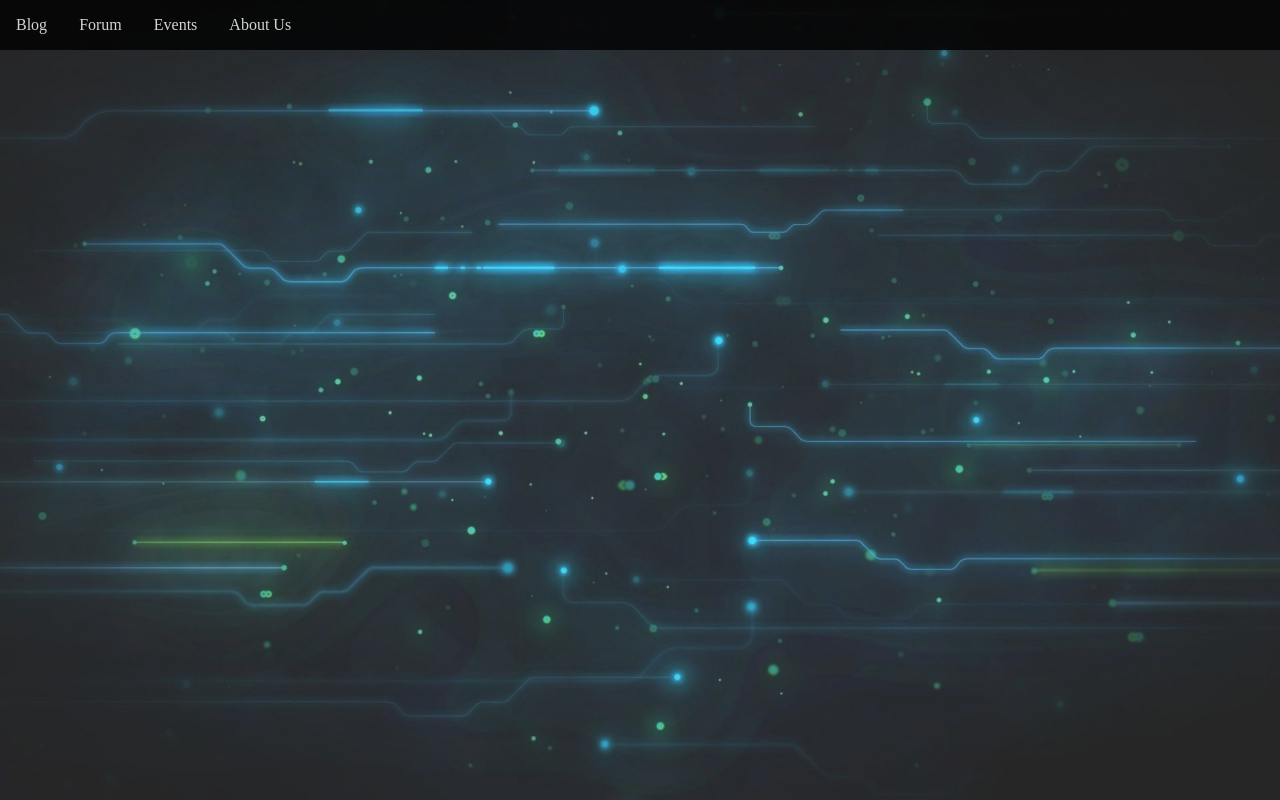
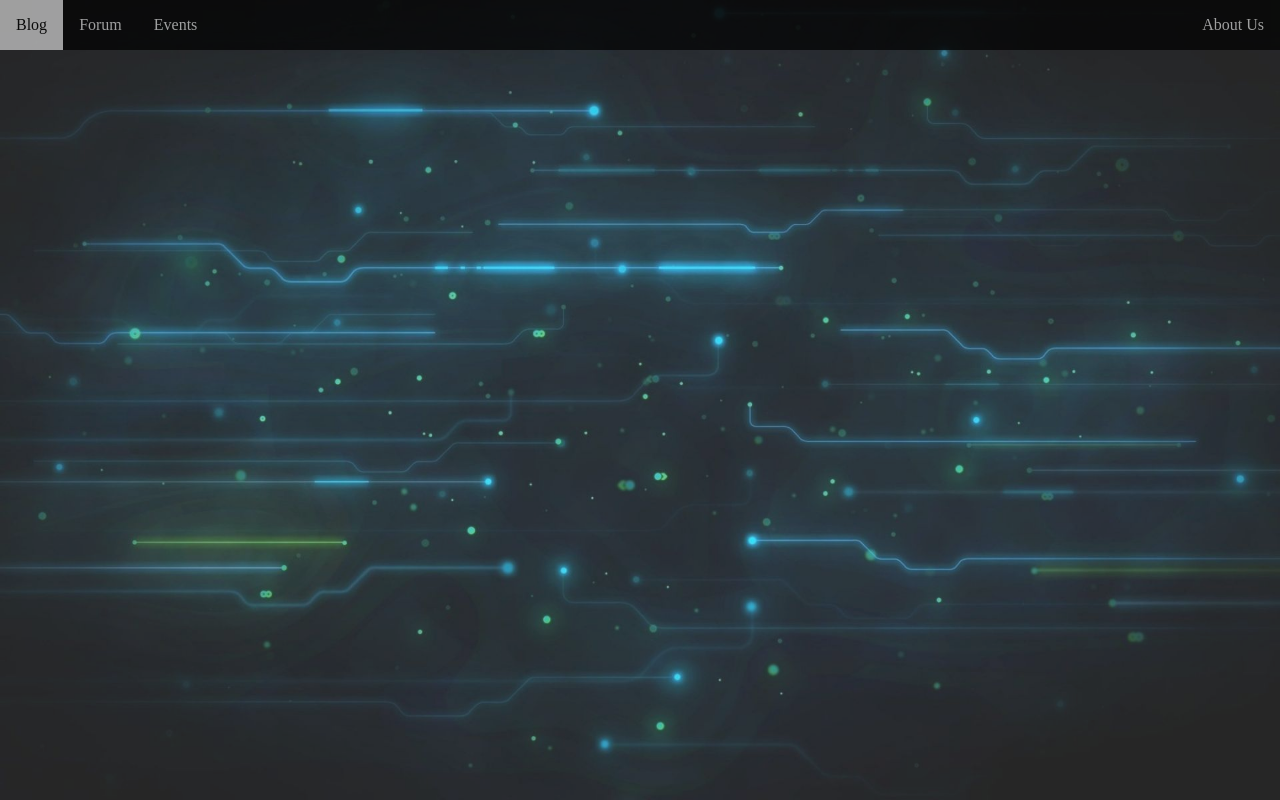
Before and after one commit to iteratehackerspace/ArmDev-, a React (Create React App) app: page / in a window 1280 px wide. Built offline with nearby package versions, Linux system fonts and the light colour scheme; the HTML template or start-up script is replaced by a standard one.

Commit message:
finalize header

```diff
--- a/src/App.js
+++ b/src/App.js
@@ -1,5 +1,4 @@
 import React, { Component } from 'react';
-import Header from './components/frontpage/FrontPageHeader.jsx';
 import NewBlogPost from './components/NewBlogPost.jsx';
 import AllBlogPosts from './components/AllBlogPosts.jsx';
 import FrontPage from './components/frontpage/FrontPage.jsx'
--- a/src/components/frontpage/FrontPage.jsx
+++ b/src/components/frontpage/FrontPage.jsx
@@ -1,6 +1,7 @@
 import React, { Component } from 'react';
 import SignInUp from '../SignInUp.jsx';
 import FrontPageHeader from './FrontPageHeader.jsx';
+import FrontPageFooter from './FrontPageFooter.jsx';
 import '../../css/frontpage/FrontPage.css'
 
 
@@ -10,8 +11,6 @@ class FrontPage extends Component {
       <div className='wholeScreen'>
         <div className='bg-image'></div>
         <FrontPageHeader />
-      {/*<span className='arm'>Arm</span><span className='dev'>Dev</span>*/}
-        <SignInUp />
         <SignInUp />
       </div>
     )
--- /dev/null
+++ b/src/components/frontpage/FrontPageFooter.jsx
@@ -0,0 +1,14 @@
+import React, { Component } from 'react';
+import '../../css/frontpage/FrontPageFooter.css'
+
+class FrontPageFooter extends Component {
+  render () {
+    return (
+      <div className="footer">
+        iterate hackerspace (github)
+      </div>
+    )
+  }
+}
+
+export default FrontPageFooter;
--- a/src/components/frontpage/FrontPageHeader.jsx
+++ b/src/components/frontpage/FrontPageHeader.jsx
@@ -5,10 +5,10 @@ class FrontPageHeader extends Component {
   render () {
     return (
         <div className="header">
-          <li><a href="#">Blog</a></li>
-          <li><a href="#">Forum</a></li>
-          <li><a href="#">Events</a></li>
-          <li><a href="https://github.com/iteratehackerspace">About Us</a></li>
+          <li className='left'><a href="#">Blog</a></li>
+          <li className='left'><a href="#">Forum</a></li>
+          <li className='right'><a href="#">Events</a></li>
+          <li><a href="http://iteratehackerspace.com/" target='_blank'>About Us</a></li>
         </div>
     )
   }
--- a/src/css/frontpage/FrontPage.css
+++ b/src/css/frontpage/FrontPage.css
@@ -8,6 +8,9 @@
   left: 0;
   position: absolute;
 }
+
+
+
 
 .bg-image {
   height: 100%;
--- /dev/null
+++ b/src/css/frontpage/FrontPageFooter.css
@@ -0,0 +1,3 @@
+.footer {
+  display: flex;
+}
--- a/src/css/frontpage/FrontPageHeader.css
+++ b/src/css/frontpage/FrontPageHeader.css
@@ -2,19 +2,33 @@
   display: flex;
   justify-content: flex-start;
   flex-direction: row;
-  flex-wrap: nowrap;
+  flex-wrap: wrap;
   list-style: none;
   position: relative;
   margin: 0;
   background-color: black;
   height: auto;
   width: 100%;
-  opacity: 0.8;
+  opacity: 0.7;
+}
+
+.left {
+  align-self: flex-start;
+}
+
+.right {
+  margin-right: auto;
 }
 
 .header a {
   text-decoration: none;
   display: block;
   padding: 1em;
-  color: white;
+  color: #d3d3d3;
+  transition: background-color .3s ease-in-out, color .3s linear;
 }
+
+.header a:hover{
+  background-color: #d3d3d3;
+  color: black;
+}
```
